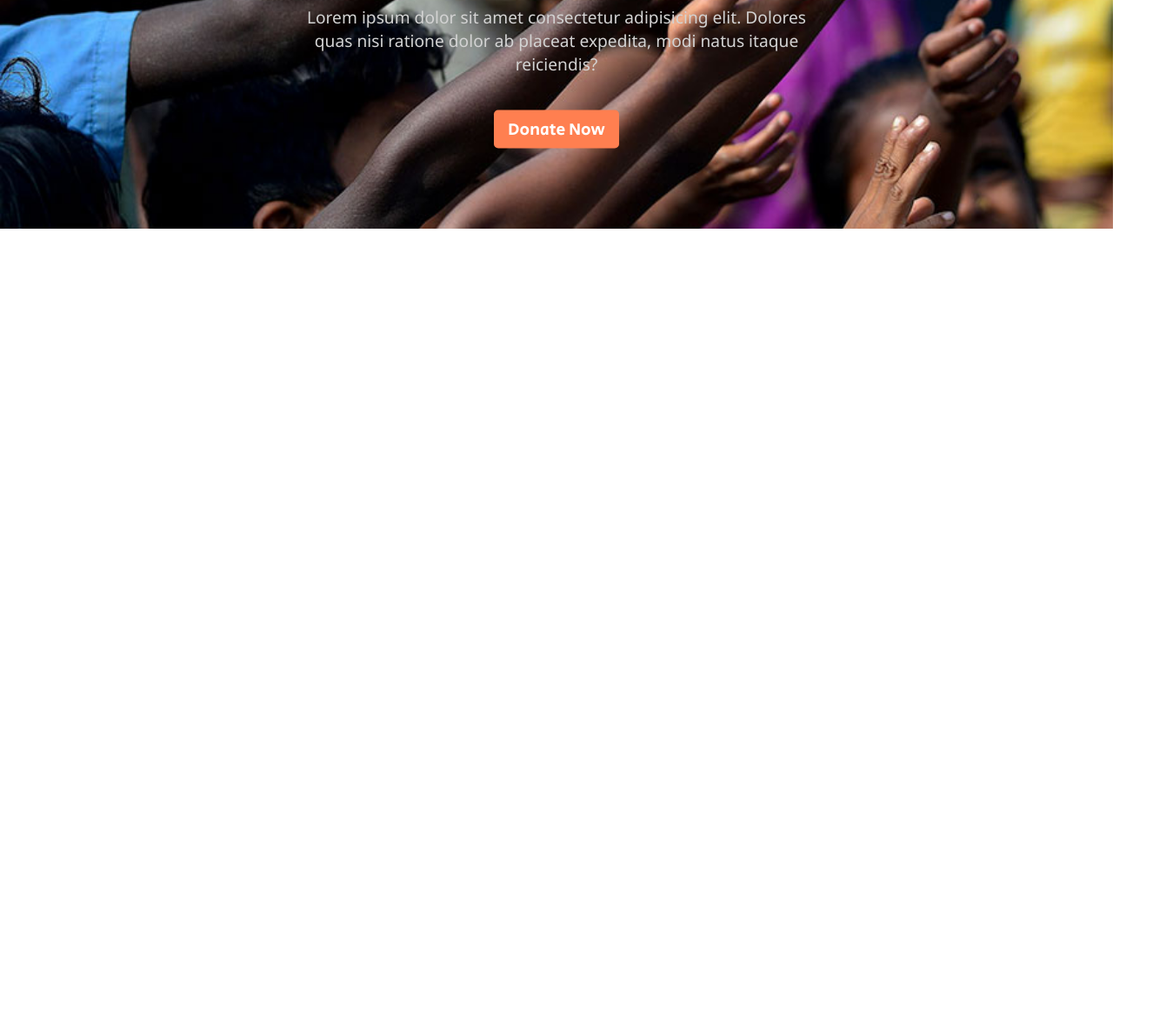
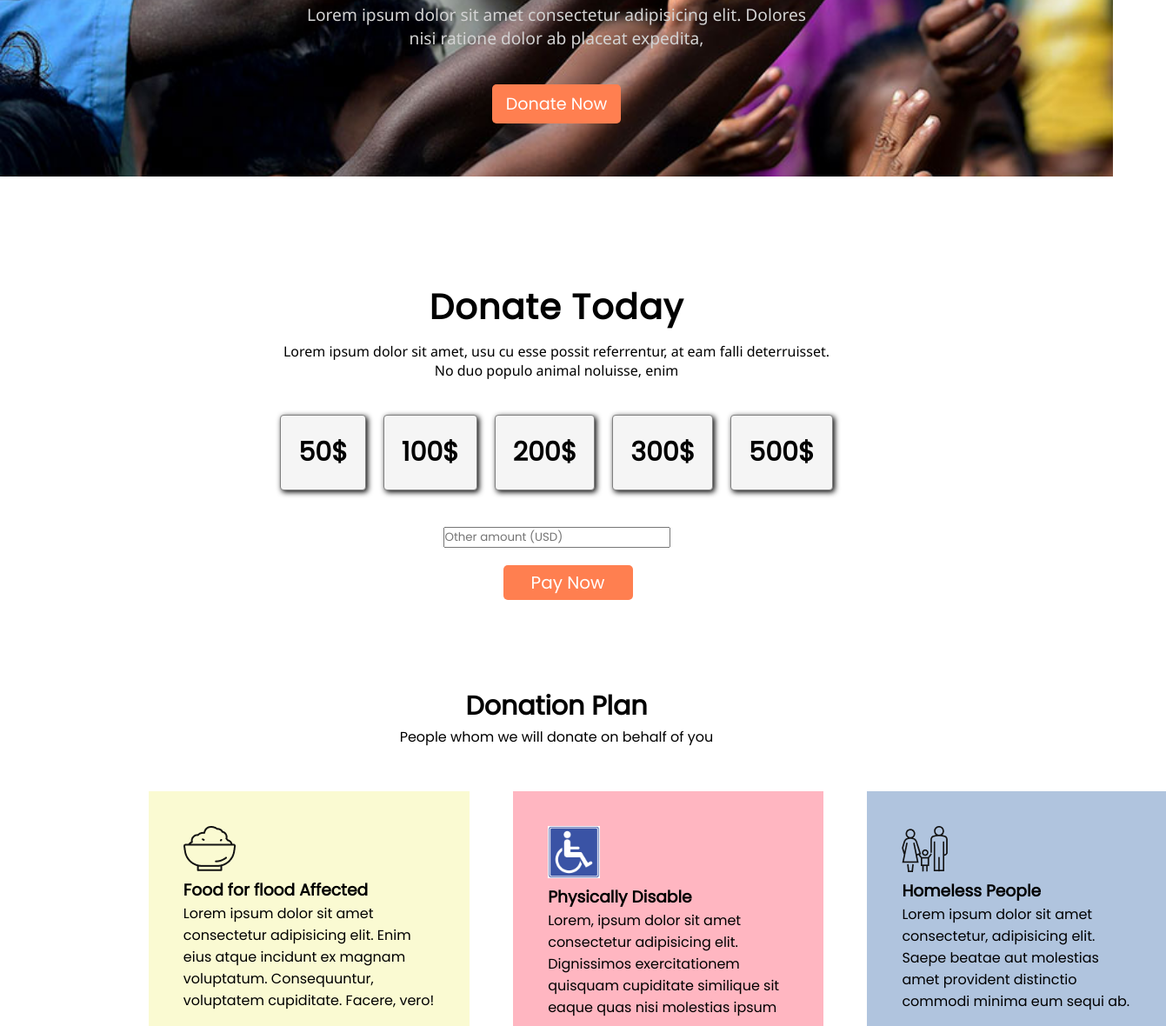
Before and after one commit to maksudur72/Donation-Project, a plain HTML site: page index.html in a window 1280 px wide. Shown: the part 297-1477 px from the top of the page at 87% size, 1341 px wide, since content can reach past the window. Before the commit the page ends 800 px from the top, so only its background shows below. Drawn offline with Linux system fonts and the light colour scheme; a web font is replaced by a local one.

Commit message:
section-3-done

```diff
--- a/index.html
+++ b/index.html
@@ -7,9 +7,7 @@
     <meta name="viewport" content="width=device-width, initial-scale=1.0">
     <link rel="preconnect" href="https://fonts.googleapis.com">
     <link rel="preconnect" href="https://fonts.gstatic.com" crossorigin>
-    <link
-        href="https://fonts.googleapis.com/css2?family=Merriweather&family=Merriweather+Sans&family=Mochiy+Pop+P+One&family=Noto+Sans&family=Poppins&family=Secular+One&display=swap"
-        rel="stylesheet">
+    <link href="https://fonts.googleapis.com/css2?family=Poppins&display=swap" rel="stylesheet">
     <link rel="stylesheet" href="style.css">
     <title>Donate&Help</title>
 </head>
@@ -17,11 +15,59 @@
 <body>
     <section class="section-1">
         <div class="center">
-            <h1 class="position">Let’s Help Those Who Are
+            <h1>Let’s Help Those Who Are <br>
                 More In Need</h1>
-            <p class="position">Lorem ipsum dolor sit amet consectetur adipisicing elit. Dolores quas nisi ratione dolor
-                ab placeat expedita, modi natus itaque reiciendis?</p>
-            <button class="position link-button" type="button">Donate Now</button>
+            <p>Lorem ipsum dolor sit amet consectetur adipisicing elit. Dolores<br> nisi ratione dolor
+                ab placeat expedita,</p>
+            <button class="link-button" type="button">Donate Now</button>
+        </div>
+    </section>
+    <section class="section-2">
+        <div class="center-item-2">
+            <h2>Donate Today</h2>
+            <p>Lorem ipsum dolor sit amet, usu cu esse possit referrentur, at eam falli
+                deterruisset. <br> No duo populo animal noluisse, enim</p>
+        </div>
+        <div class="money">
+            <div>50$</div>
+            <div>100$</div>
+            <div>200$</div>
+            <div>300$</div>
+            <div>500$</div>
+        </div>
+        <div class="amount">
+            <input placeholder="Other amount (USD)" type="number" name="" id="">
+        </div>
+        <div class="payment-btn">
+            <div>
+                <button>Pay Now</button>
+            </div>
+        </div>
+    </section>
+    <section class="section-3">
+        <div class="donate-plan">
+            <h2>Donation Plan</h2>
+            <p>People whom we will donate on behalf of you</p>
+        </div>
+        <div class="flexible-content">
+            <div class="card-1">
+                <img src="images/food.png" alt="">
+                <h3>Food for flood Affected</h3>
+                <p>Lorem ipsum dolor sit amet consectetur adipisicing elit. Enim eius atque incidunt ex magnam
+                    voluptatum. Consequuntur, voluptatem cupiditate. Facere, vero!</p>
+            </div>
+            <div class="card-2">
+                <img src="images/disable.jpg" alt="">
+                <h3>Physically Disable</h3>
+                <p>Lorem, ipsum dolor sit amet consectetur adipisicing elit. Dignissimos exercitationem quisquam
+                    cupiditate similique sit eaque quas nisi molestias ipsum</p>
+            </div>
+            <div class="card-3">
+                <img src="images/shelter.png" alt="">
+                <h3>Homeless People</h3>
+                <p>Lorem ipsum dolor sit amet consectetur, adipisicing elit. Saepe beatae aut molestias amet provident
+                    distinctio commodi minima eum sequi ab.</p>
+            </div>
         </div>
     </section>
 </body>
--- a/style.css
+++ b/style.css
@@ -1,10 +1,5 @@
 * {
-    font-family: 'Merriweather', serif;
-    font-family: 'Merriweather Sans', sans-serif;
-    font-family: 'Mochiy Pop P One', sans-serif;
-    font-family: 'Noto Sans', sans-serif;
     font-family: 'Poppins', sans-serif;
-    font-family: 'Secular One', sans-serif;
     margin: 0%;
     padding: 0%;
 }
@@ -13,16 +8,13 @@
     background-image: url(images/donation-pic.jpg);
     background-size: cover;
     background-position: center;
-    height: 70vh;
+    height: 500px;
 }
 
 .center {
-    position: absolute;
-    top: 50%;
-    left: 50%;
-    transform: translate(-50%, -50%);
     text-align: center;
-    padding-bottom: 200px;
+    padding-top: 150px;
+    text-align: justify center;
 
 }
 
@@ -30,7 +22,7 @@
     color: white;
     font-size: 50px;
     letter-spacing: 4px;
-    line-height: 80px;
+    line-height: 70px;
 }
 
 .section-1 p {
@@ -50,3 +42,116 @@
     cursor: pointer;
     border: 0;
 }
+
+.center-item-2 {
+    text-align: center;
+    padding-top: 120px;
+
+}
+
+.section-2 p {
+    color: black;
+    margin: 10px 10px;
+    font-family: 'Segoe UI', Tahoma, Geneva, Verdana, sans-serif;
+    font-size: larger;
+    font-size: medium;
+    letter-spacing: 0;
+}
+
+.section-2 h2 {
+    font-size: 40px;
+    letter-spacing: 1px;
+}
+
+.money {
+    display: flex;
+    justify-content: center;
+    margin-top: 30px;
+}
+
+.money div {
+    background-color: whitesmoke;
+    margin: 10px;
+    padding: 20px;
+    font-size: 30px;
+    color: black;
+    font-weight: bolder;
+    cursor: pointer;
+    border: 1px solid gray;
+    border-radius: 4px;
+    box-shadow: 2px 2px 6px;
+}
+
+.money div:hover {
+    background-color: gray;
+}
+
+.amount {
+    text-align: center;
+    margin: 30px 0px 20px 0px;
+}
+
+.amount button {
+    background-color: coral;
+    cursor: pointer;
+    padding: 3px 7px 3px 7px;
+    border: 0;
+    border-radius: 4px;
+    color: white;
+    font-size: 13px;
+}
+
+.payment-btn button {
+    background-color: coral;
+    border: none;
+    color: white;
+    padding: 5px 32px;
+    text-decoration: none;
+    font-size: 20px;
+    margin-left: 45.2%;
+    cursor: pointer;
+    border-radius: 5px;
+}
+
+.donate-plan {
+    text-align: center;
+    margin-top: 100px;
+}
+
+.donate-plan h2 {
+    font-size: 30px;
+}
+
+.flexible-content {
+    display: flex;
+    width: 96%;
+    margin-top: 50px;
+    margin-left: 11%;
+    height: 270px;
+    width: 1200px;
+}
+
+.card-1 {
+    background-color: lightgoldenrodyellow;
+    margin-left: 30px;
+    padding: 40px;
+}
+
+.card-2 {
+    background-color: lightpink;
+    margin-left: 50px;
+    margin-right: 20px;
+    padding: 40px;
+}
+
+.card-3 {
+    background-color: lightsteelblue;
+    margin-left: 30px;
+    padding: 40px;
+
+}
+
+.card-2 img {
+    height: 60px;
+
+}
```
Also changed, not shown: images/disable.jpg (added), images/food.png (added), images/shelter.png (added).
